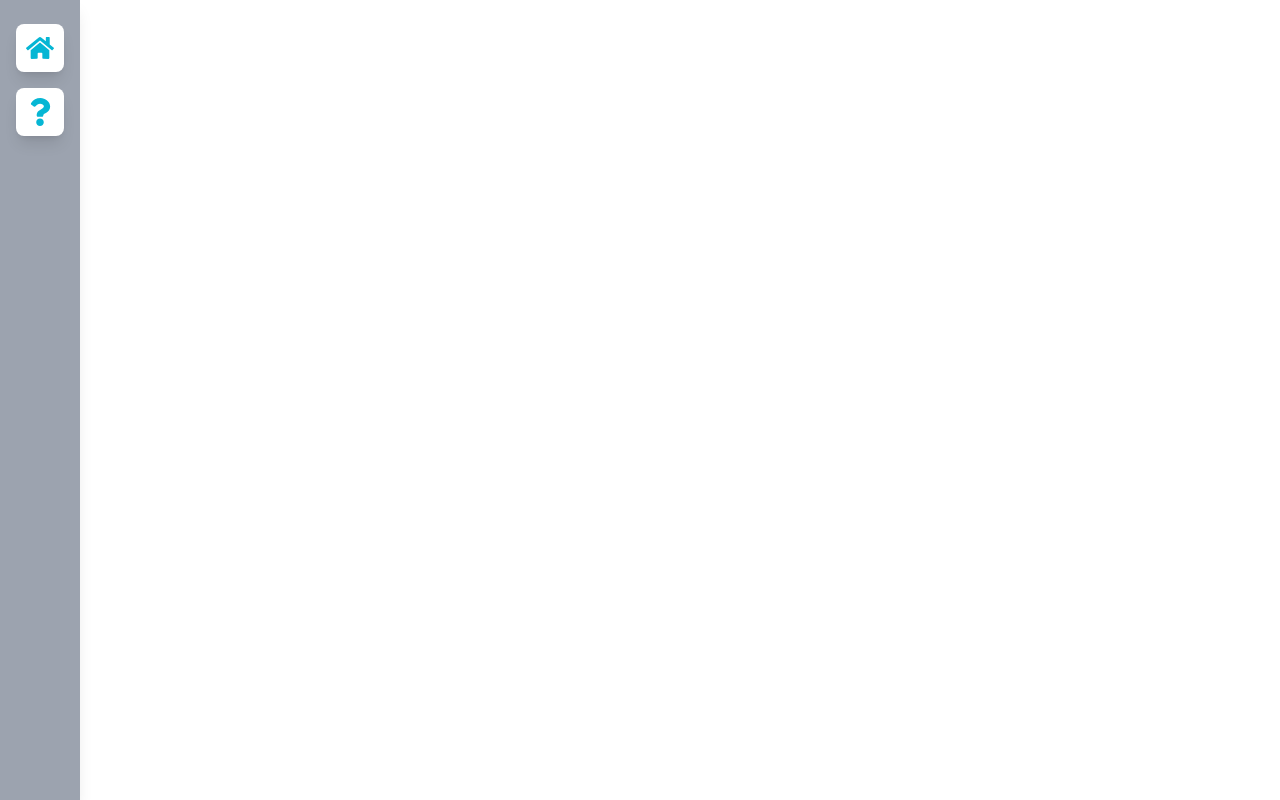
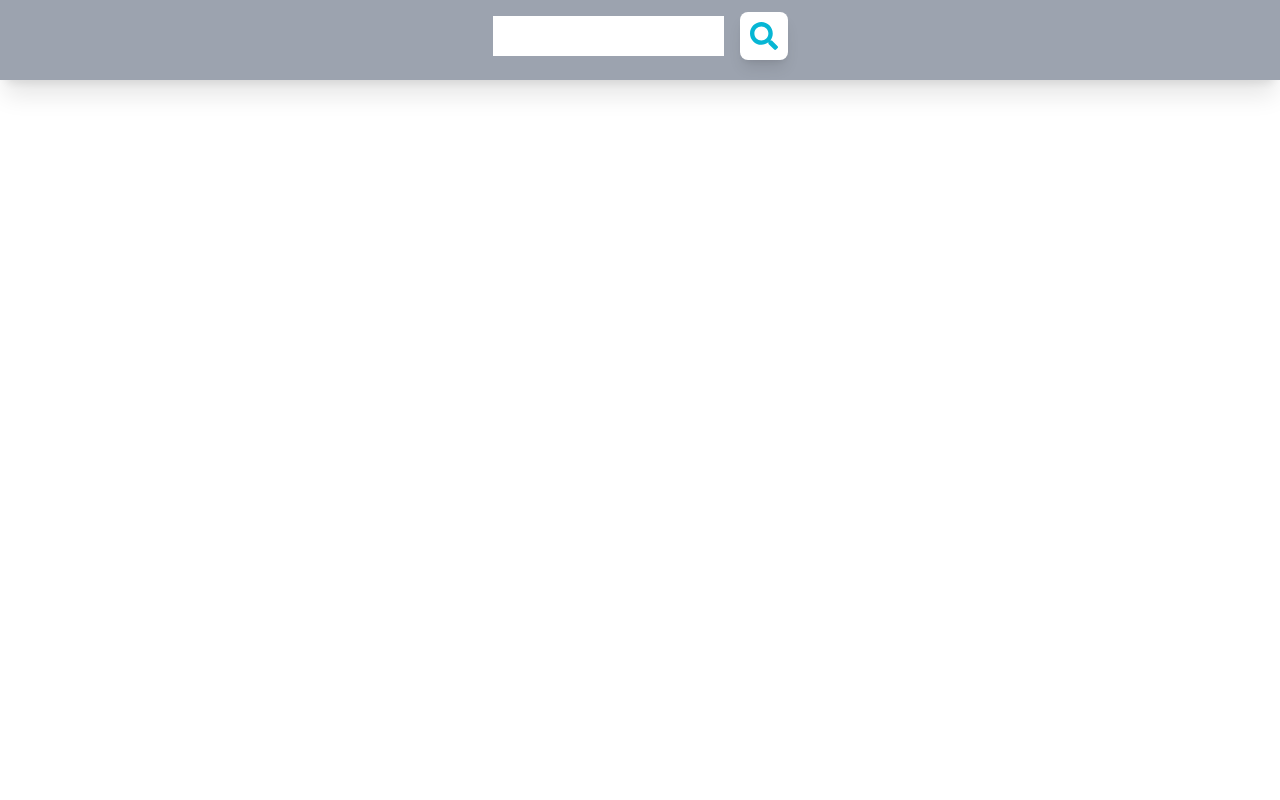
Before and after one commit to arn1215/TickeStyles, a React (Create React App) app: page / in a window 1280 px wide. Built offline with nearby package versions, Linux system fonts and the light colour scheme.

Commit message:
changes made: side bar is now a nav bar and has search input

```diff
--- a/src/Sidebar.js
+++ b/src/Sidebar.js
@@ -1,4 +1,4 @@
-import { FaBaby, FaFire, FaHome, FaQuestion } from 'react-icons/fa'
+import { FaBaby, FaFire, FaHome, FaQuestion, FaSearch } from 'react-icons/fa'
 
 const SideBarIcon = ({ icon }) => {
   <div className="sidebar-icon">
@@ -8,14 +8,12 @@ const SideBarIcon = ({ icon }) => {
 
 const SideBar = () => {
   return (
-    <div className="fixed top-0 left-0 h-screen w-20 m-0 flex flex-col bg-gray-400 shadow-lg text-cyan-500 ">
-
-      <div className="sidebar-icon cursor-pointer mt-6">
-        <FaHome size={28}  />
-      </div>
-
-      <div className="sidebar-icon cursor-pointer">
-        <FaQuestion  size={28} />
+    <div className="fixed top-0 left-0 h-20 w-screen m-0 flex flex-row justify-center bg-gray-400  text-cyan-500 shadow-xl">
+      <div className='flex flex-row space-x-4'>
+        <input className='h-10 w-auto mt-4'  />
+        <div className="sidebar-icon cursor-pointer mt-3">
+          <FaSearch size={28} />
+        </div>
       </div>
 
     </div>
```
